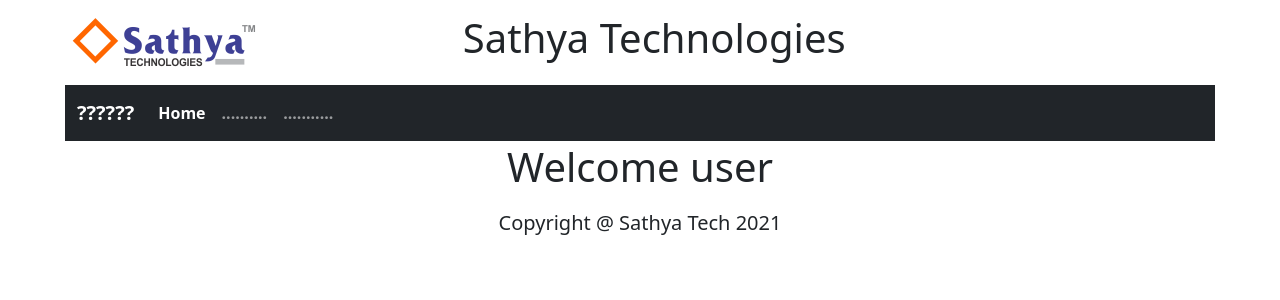
After one commit to pythonwithnaveen/DjangoExamples, a Django app: template Project15/templates/welcome.html in a window 1280 px wide. The commit adds this page. Shown: the top 300 px of the page. Run offline with Django 3.2, Linux system fonts and the light colour scheme; the template is opened without the code that fills it, so the values that code supplies are empty.

Commit message:
template include

```diff
--- a/Project15/app15/static/css/mystyle.css
+++ b/Project15/app15/static/css/mystyle.css
@@ -9,6 +9,17 @@
     margin-bottom: 10px;
 }
 
+.user_menu
+{
+    border-radius: 20px;
+    border-style: solid;
+    border-width: 2px;
+    border-color: black;
+    margin-bottom: 10px;
+    background-color: orangered;
+}
+
+
 .login_page
 {
     background-color: orangered;
--- a/Project15/templates/common.html
+++ b/Project15/templates/common.html
@@ -29,27 +29,9 @@
 
     <tr>
         <th colspan="2">
-            <nav class="navbar navbar-expand-lg navbar-dark bg-danger main_menu">
-                <div class="container-fluid">
-                    <a class="navbar-brand" href="#">Sathya</a>
-                    <button class="navbar-toggler" type="button" data-bs-toggle="collapse" data-bs-target="#navbarSupportedContent" aria-controls="navbarSupportedContent" aria-expanded="false" aria-label="Toggle navigation">
-                        <span class="navbar-toggler-icon"></span>
-                    </button>
-                    <div class="collapse navbar-collapse" id="navbarSupportedContent">
-                        <ul class="navbar-nav me-auto mb-2 mb-lg-0">
-                            <li class="nav-item">
-                                <a class="nav-link active" aria-current="page" href="/main/">Home</a>
-                            </li>
-                            <li class="nav-item">
-                                <a class="nav-link" href="{% url 'register' %}">Registration</a>
-                            </li>
-                            <li class="nav-item">
-                                <a class="nav-link" href="{% url 'login' %}">Login</a>
-                            </li>
-                        </ul>
-                    </div>
-                </div>
-            </nav>
+           {% block menu %}
+
+           {% endblock %}
         </th>
     </tr>
 
--- a/Project15/templates/main.html
+++ b/Project15/templates/main.html
@@ -1,5 +1,9 @@
 
 {% extends 'common.html' %}
+
+{% block menu %}
+    {% include 'main_menu.html' %}
+{% endblock %}
 
 {% block content %}
     {% load static %}
--- a/Project15/templates/register.html
+++ b/Project15/templates/register.html
@@ -1,5 +1,9 @@
 
 {% extends 'common.html' %}
+
+{% block menu %}
+    {% include 'main_menu.html' %}
+{% endblock %}
 
 {% block content %}
 
@@ -89,6 +93,4 @@
     </table>
  </form>
 
-
-
 {% endblock %}
--- /dev/null
+++ b/Project15/templates/user_menu.html
@@ -0,0 +1,26 @@
+
+
+
+
+
+ <nav class="navbar navbar-expand-lg navbar-dark bg-dark">
+                <div class="container-fluid">
+                    <a class="navbar-brand" href="#">??????</a>
+                    <button class="navbar-toggler" type="button" data-bs-toggle="collapse" data-bs-target="#navbarSupportedContent" aria-controls="navbarSupportedContent" aria-expanded="false" aria-label="Toggle navigation">
+                        <span class="navbar-toggler-icon"></span>
+                    </button>
+                    <div class="collapse navbar-collapse" id="navbarSupportedContent">
+                        <ul class="navbar-nav me-auto mb-2 mb-lg-0">
+                            <li class="nav-item">
+                                <a class="nav-link active" aria-current="page" href="/main/">Home</a>
+                            </li>
+                            <li class="nav-item">
+                                <a class="nav-link" href="{% url 'register' %}">..........</a>
+                            </li>
+                            <li class="nav-item">
+                                <a class="nav-link" href="{% url 'login' %}">...........</a>
+                            </li>
+                        </ul>
+                    </div>
+                </div>
+            </nav>
--- /dev/null
+++ b/Project15/templates/welcome.html
@@ -0,0 +1,13 @@
+
+{% extends 'common.html' %}
+
+{% block menu %}
+    {% include 'user_menu.html' %}
+{% endblock %}
+
+
+{% block content %}
+
+        <h1> Welcome user </h1>
+
+{% endblock %}
```
Also changed, not shown: Project15/app15/views.py (+11 -2 lines), Project15/templates/login.html (+16 -1 lines), Project15/templates/main_menu.html (added, +23 -0 lines), Project15/sathya.sqlite3.
